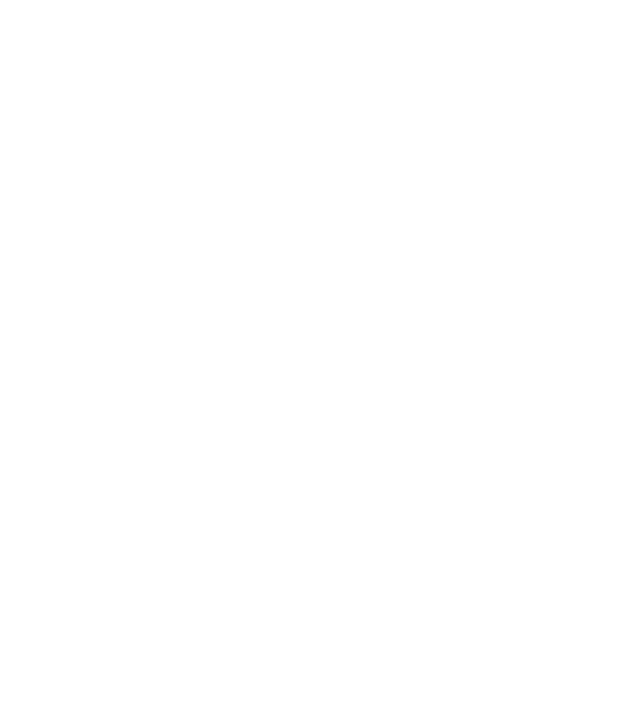
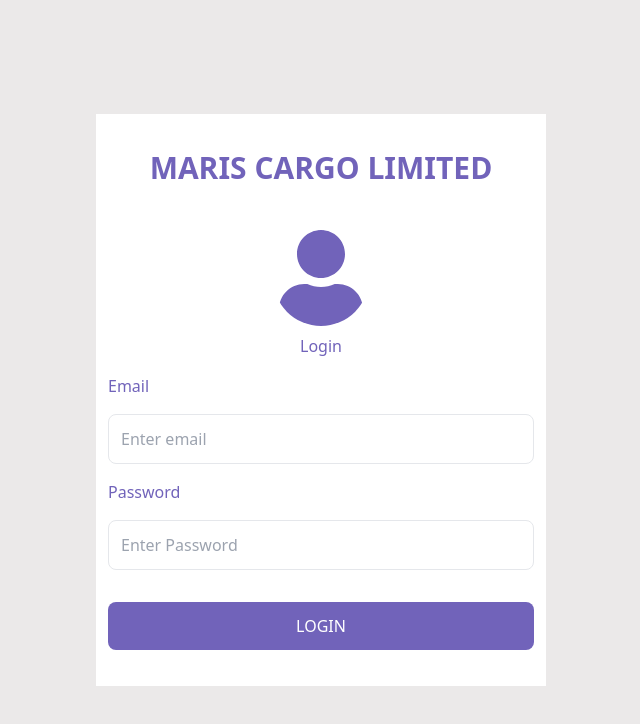
Before and after one commit to ssenkaayi/uploadTest, a React (Vite) app in the folder client/: page /login in a window 1280 px wide. Before the commit this address had no page. Shown: the top 724 px of the page, without its empty margins (319-959 px from the left). Built offline with nearby package versions, Linux system fonts and the light colour scheme.

Commit message:
correcting login route

```diff
--- a/client/src/App.jsx
+++ b/client/src/App.jsx
@@ -44,7 +44,7 @@
 
         </Route>
 
-        <Route path="/" element={<Login/>}/>
+        <Route path="/login" element={<Login/>}/>
 
       </Routes>
     </BrowserRouter>
--- a/client/src/components/PrivateRoutes.jsx
+++ b/client/src/components/PrivateRoutes.jsx
@@ -7,6 +7,6 @@
 
   const {currentEmploye} = useSelector(state => state.employe)
   return (
-    currentEmploye ? <Outlet/> : <Navigate to="/"/>
+    currentEmploye ? <Outlet/> : <Navigate to="/login"/>
   )
 }
--- a/client/src/components/Sidebar.jsx
+++ b/client/src/components/Sidebar.jsx
@@ -26,7 +26,7 @@
             }
 
             dispatch(signOutSuccess(data))
-            navigate('/')
+            navigate('/login')
 
         }catch(error){
             dispatch(signOutFailure(error.message))
```
